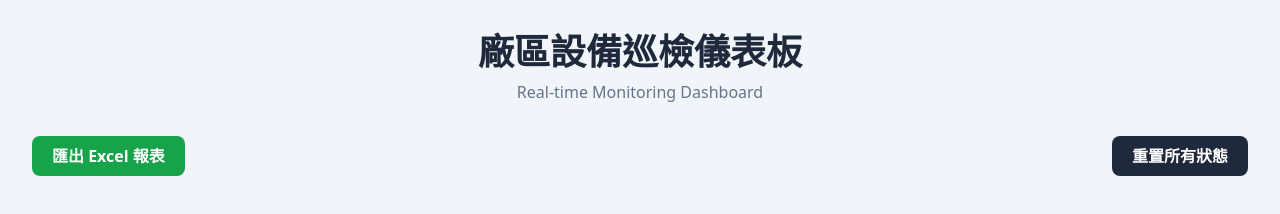
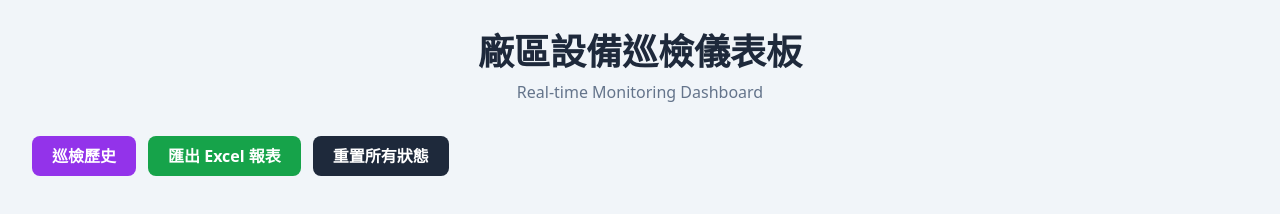
Before and after one commit to jasonlinlin0128/Factory_inspction_SimHope.AI, a plain HTML site: page index.html in a window 1280 px wide. Drawn offline with nearby package versions, Linux system fonts and the light colour scheme; no server answers.

```diff
--- a/index.html
+++ b/index.html
@@ -24,7 +24,8 @@
             <p class="text-slate-500 mt-2">Real-time Monitoring Dashboard</p>
         </header>
 
-        <div class="flex justify-between items-center mb-6">
+        <div class="flex flex-wrap gap-3 items-center mb-6">
+            <button onclick="window.location.href='history.html'" class="bg-purple-600 hover:bg-purple-700 text-white font-bold py-2 px-5 rounded-lg">巡檢歷史</button>
             <button id="export-excel-button" class="bg-green-600 hover:bg-green-700 text-white font-bold py-2 px-5 rounded-lg">匯出 Excel 報表</button>
             <button id="reset-button" class="bg-slate-800 hover:bg-slate-900 text-white font-bold py-2 px-5 rounded-lg">重置所有狀態</button>
         </div>
```
